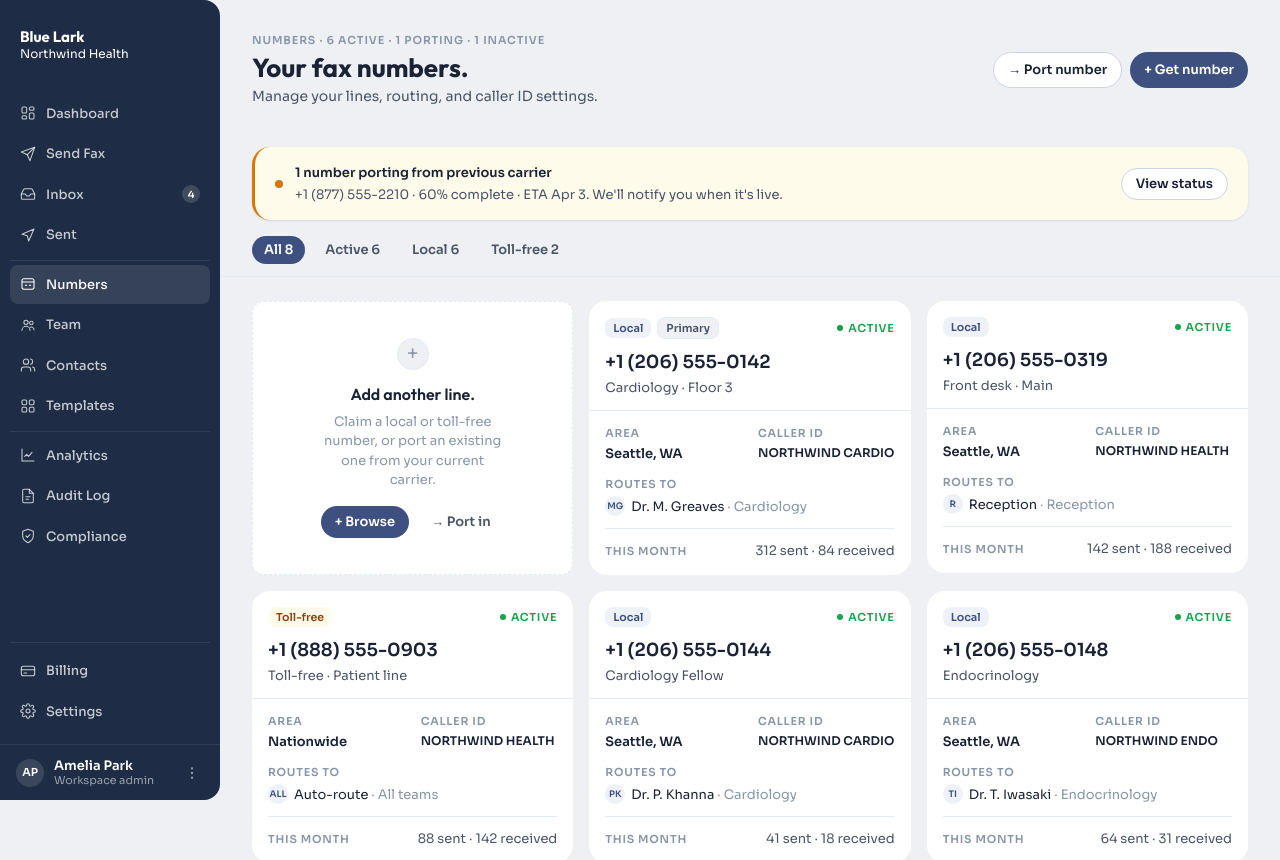
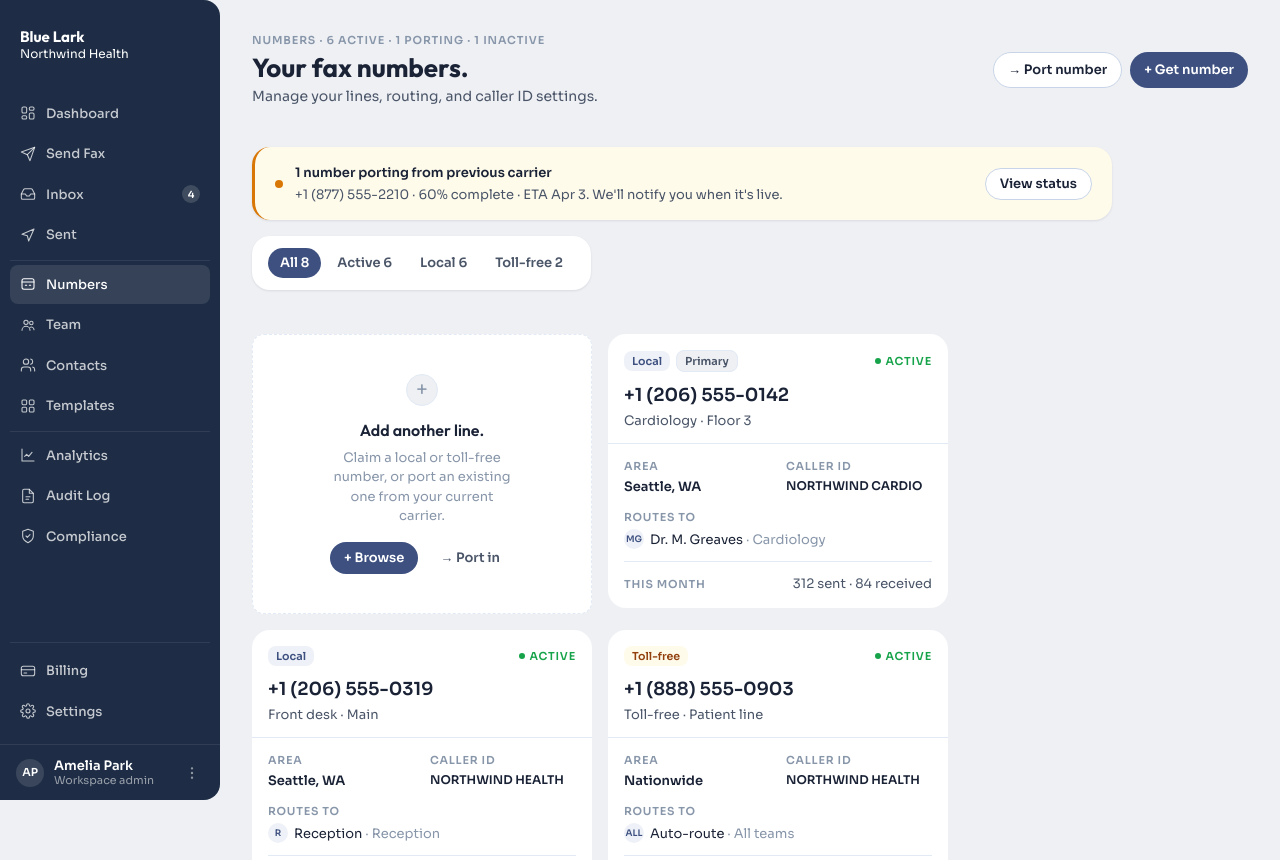
Before and after one commit to kschulze3142/design-prototype, a Next.js app: page /app/numbers in a window 1280 px wide. Shown: the top 860 px of the page. Built offline with nearby package versions, Linux system fonts and the light colour scheme.

Commit message:
fix: numbers — cap banner width, filter tab card style, fixed card grid auto-fill

```diff
--- a/app/app/numbers/page.tsx
+++ b/app/app/numbers/page.tsx
@@ -254,7 +254,8 @@ function AddLineCard() {
         flexDirection: 'column',
         alignItems: 'center',
         justifyContent: 'center',
-        minHeight: 200,
+        width: 340,
+        minHeight: 280,
         textAlign: 'center',
         cursor: 'pointer',
         transition: 'all var(--duration-fast)',
@@ -391,6 +392,7 @@ export default function NumbersPage() {
           display: 'flex',
           alignItems: 'center',
           gap: 12,
+          maxWidth: '860px',
         }}>
           <span style={{ width: 8, height: 8, borderRadius: '50%', background: 'var(--color-review)', flexShrink: 0 }} />
           <div style={{ flex: 1 }}>
@@ -406,7 +408,17 @@ export default function NumbersPage() {
       )}
 
       {/* Filter tabs */}
-      <div style={{ padding: '16px 32px 0', display: 'flex', gap: 8, borderBottom: '1px solid var(--color-border)' }}>
+      <div style={{ padding: '16px 32px 0' }}>
+        <div style={{
+          background: 'var(--color-surface)',
+          borderRadius: 'var(--radius-lg)',
+          boxShadow: 'var(--shadow-card)',
+          padding: '12px 16px',
+          marginBottom: '20px',
+          display: 'inline-flex',
+          alignItems: 'center',
+          gap: '4px',
+        }}>
           {FILTER_TABS.map(tab => (
             <button
               key={tab}
@@ -417,27 +429,28 @@ export default function NumbersPage() {
                 background: activeFilter === tab ? 'var(--color-primary)' : (hoveredFilter === tab ? 'var(--color-primary-subtle)' : 'transparent'),
                 color: activeFilter === tab ? 'white' : 'var(--color-text-secondary)',
                 borderRadius: 'var(--radius-pill)',
-              padding: '4px 12px',
+                padding: '5px 12px',
                 fontSize: 13,
                 fontWeight: 600,
-              fontFamily: 'var(--font-body)',
+                fontFamily: 'Sora, var(--font-body)',
                 border: 'none',
                 cursor: 'pointer',
                 transition: `background var(--duration-fast)`,
-              marginBottom: 12,
               }}
             >
               {tab} {filterCounts[tab]}
             </button>
           ))}
         </div>
+      </div>
 
       {/* Card grid */}
       <div style={{
         padding: '24px 32px',
         display: 'grid',
-        gridTemplateColumns: 'repeat(3, 1fr)',
+        gridTemplateColumns: 'repeat(auto-fill, minmax(340px, 340px))',
         gap: 16,
+        justifyContent: 'flex-start',
       }}>
         <AddLineCard />
         {filtered.map(n => <NumberCard key={n.id} n={n} />)}
```
Lines whose indentation alone changed are shown as unchanged.
